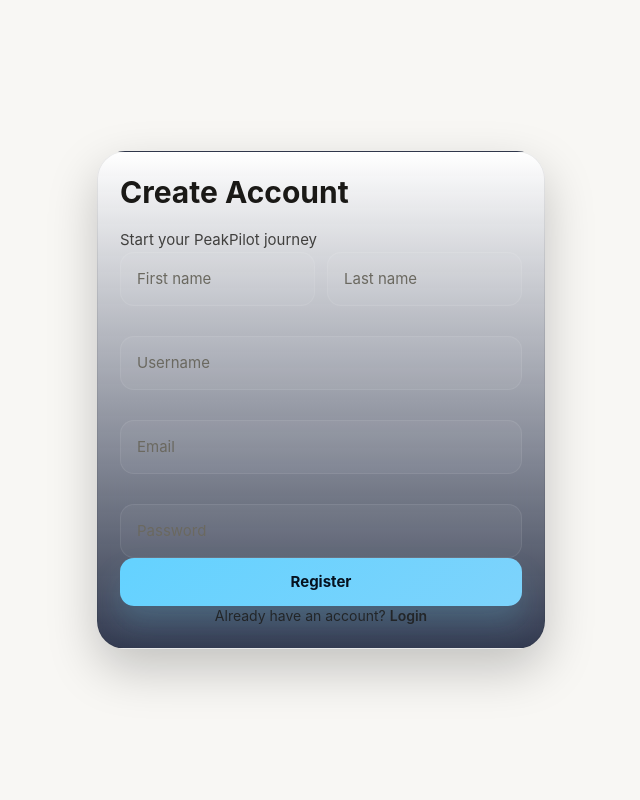
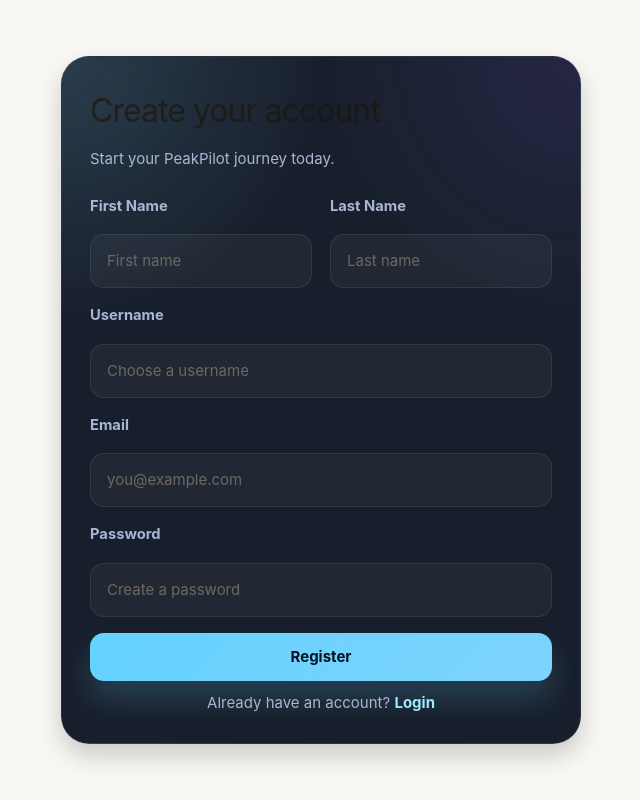
Before and after one commit to humairDS/PeakPilot, a React (Vite) app in the folder peakpilot-frontend/: page /register in a window 1280 px wide. Shown: the whole page, without its empty margins (319-959 px from the left). Built offline with nearby package versions, Linux system fonts and the light colour scheme; no server answers.

Commit message:
Refactor Register component for improved structure

```diff
--- a/peakpilot-frontend/src/pages/Register.jsx
+++ b/peakpilot-frontend/src/pages/Register.jsx
@@ -10,108 +10,114 @@ function Register() {
     last_name: "",
     username: "",
     email: "",
-    password: ""
+    password: "",
   });
 
   const [loading, setLoading] = useState(false);
+  const [errorMsg, setErrorMsg] = useState(null);
 
   const handleChange = (e) => {
     const { name, value } = e.target;
-
-    setFormData((prev) => ({
-      ...prev,
-      [name]: value
-    }));
+    setFormData((prev) => ({ ...prev, [name]: value }));
   };
 
   const handleRegister = async (e) => {
     e.preventDefault();
+    setErrorMsg(null);
 
     try {
       setLoading(true);
 
       const res = await registerUser(formData);
-
       localStorage.setItem("token", res.data?.access_token || res.access_token);
 
-      alert("Registration successful");
       navigate("/");
     } catch (err) {
       console.error("Register failed:", err);
-      alert(err?.response?.data?.error || "Registration failed");
+      setErrorMsg(err?.response?.data?.error || "Registration failed. Please try again.");
     } finally {
       setLoading(false);
     }
   };
 
   return (
-    <div className="min-h-screen flex items-center justify-center px-4">
-      <div className="card p-8 w-full max-w-md">
-        <h1 className="text-3xl font-bold mb-2">Create Account</h1>
-        <p className="mb-6 opacity-80">Start your PeakPilot journey</p>
+    <div className="auth-shell">
+      <div className="auth-card">
+        <h1>Create your account</h1>
+        <p>Start your PeakPilot journey today.</p>
 
-        <form onSubmit={handleRegister}>
-          <div className="grid grid-cols-2 gap-3 mb-4">
+        {errorMsg && <div className="inline-alert error" style={{ marginTop: "20px" }}>{errorMsg}</div>}
+
+        <form className="auth-form" onSubmit={handleRegister}>
+          <div className="form-grid">
+            <div className="form-group">
+              <label>First Name</label>
               <input
                 type="text"
                 name="first_name"
-              className="input w-full"
                 placeholder="First name"
                 value={formData.first_name}
                 onChange={handleChange}
+                required
               />
+            </div>
 
+            <div className="form-group">
+              <label>Last Name</label>
               <input
                 type="text"
                 name="last_name"
-              className="input w-full"
                 placeholder="Last name"
                 value={formData.last_name}
                 onChange={handleChange}
+                required
+              />
+            </div>
+          </div>
+
+          <div className="form-group">
+            <label>Username</label>
+            <input
+              type="text"
+              name="username"
+              placeholder="Choose a username"
+              value={formData.username}
+              onChange={handleChange}
+              required
             />
           </div>
 
-          <input
-            type="text"
-            name="username"
-            className="input mb-4 w-full"
-            placeholder="Username"
-            value={formData.username}
-            onChange={handleChange}
-          />
-
+          <div className="form-group">
+            <label>Email</label>
             <input
               type="email"
               name="email"
-            className="input mb-4 w-full"
-            placeholder="Email"
+              placeholder="you@example.com"
               value={formData.email}
               onChange={handleChange}
+              required
             />
+          </div>
 
+          <div className="form-group">
+            <label>Password</label>
             <input
               type="password"
               name="password"
-            className="input mb-6 w-full"
-            placeholder="Password"
+              placeholder="Create a password"
               value={formData.password}
               onChange={handleChange}
+              required
             />
+          </div>
 
-          <button
-            type="submit"
-            className="btn btn-primary w-full"
-            disabled={loading}
-          >
+          <button type="submit" className="primary-btn" disabled={loading}>
             {loading ? "Creating account..." : "Register"}
           </button>
         </form>
 
-        <p className="mt-6 text-sm opacity-80 text-center">
-          Already have an account?{" "}
-          <Link to="/login" className="font-semibold">
-            Login
-          </Link>
+        <p className="auth-footer">
+          Already have an account? <Link to="/login">Login</Link>
         </p>
       </div>
     </div>
```
Lines whose indentation alone changed are shown as unchanged.
